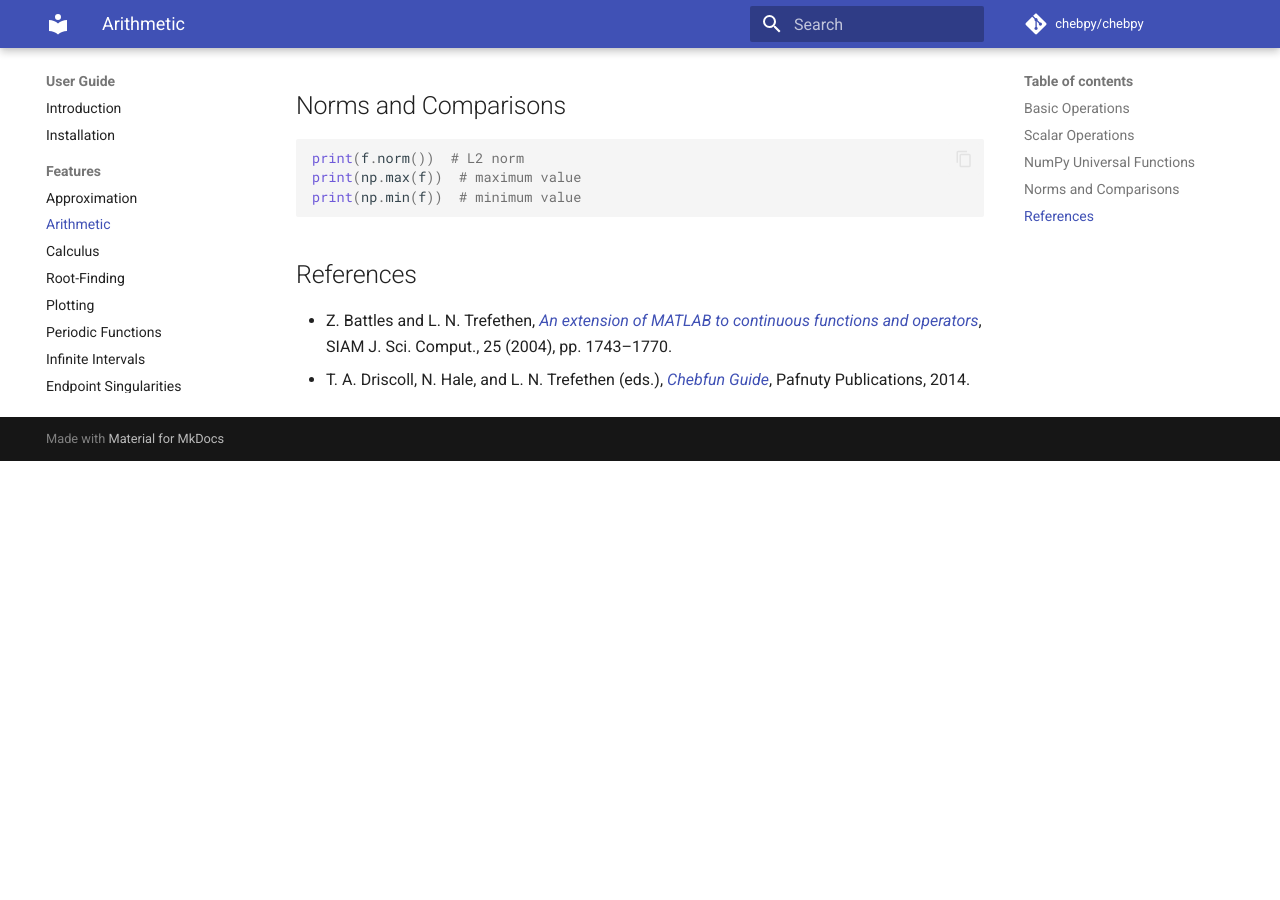
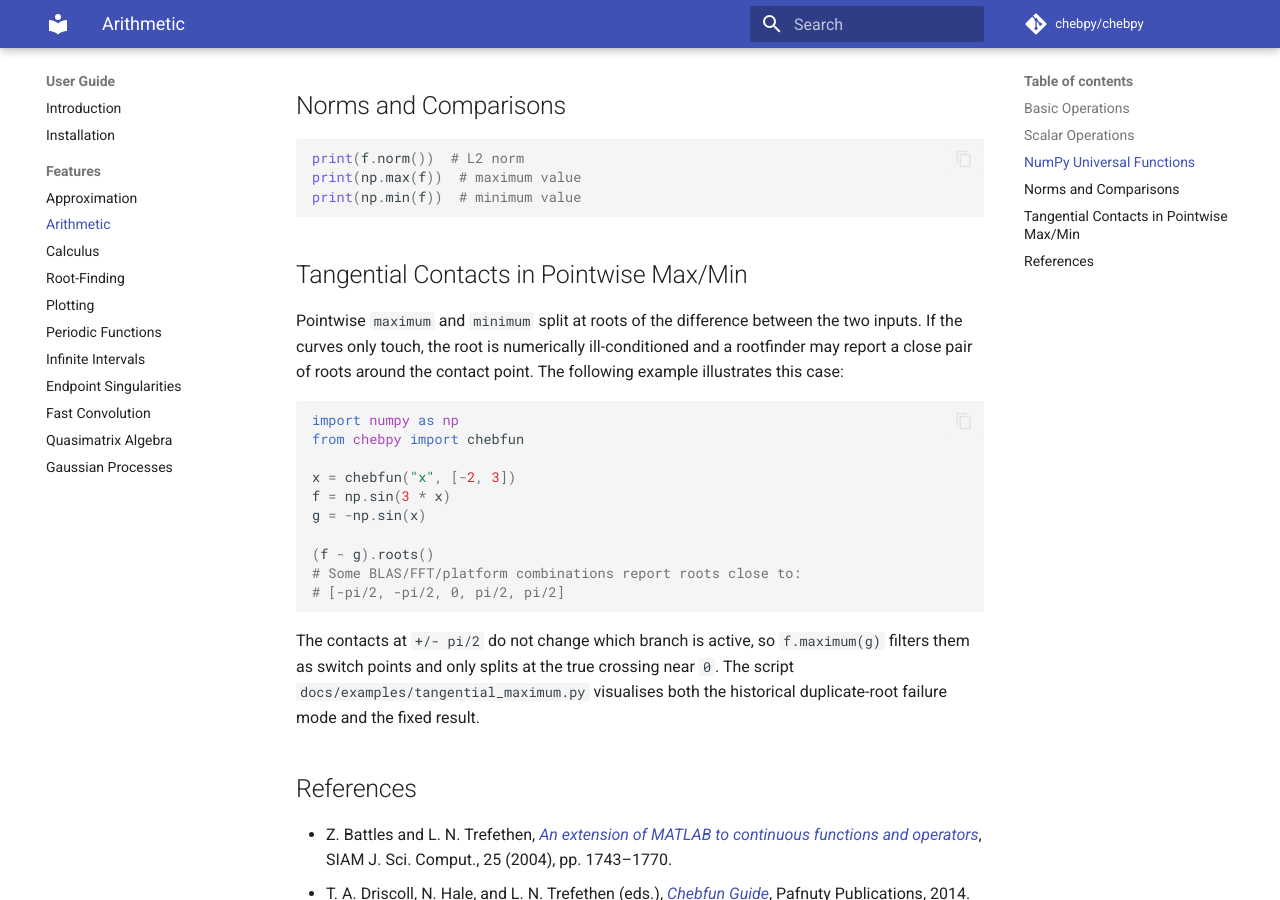
Before and after one commit to chebpy/chebpy, an MkDocs documentation site: the page built from docs/user/features/arithmetic.md, in a window 1280 px wide and 900 px high, scrolled down 951 px. Built offline with MkDocs 1.6.1 and Material for MkDocs 9.7.7, drawn with Linux system fonts in a browser that asks for light colours; comment, search, counter and statistics services are not loaded; the version menu is left out; before the commit the page ends 1412 px from its top, so only the background shows below that.

Commit message:
Fix max/min tangential root switches (#400)
* Fix max/min tangential root switches

* Rename

* Linter & Tests

* Fix pointwise root filtering checks

* Pin compatible Hatchling metadata version

---------

Co-authored-by: copilot-swe-agent[bot] <198982749+Copilot@users.noreply.github.com>
Co-authored-by: Mark Richardson <markrichardson@users.noreply.github.com>
Co-authored-by: markrichardson <5681211+markrichardson@users.noreply.github.com>

````diff
--- a/docs/user/features/arithmetic.md
+++ b/docs/user/features/arithmetic.md
@@ -46,6 +46,32 @@ print(np.max(f))  # maximum value
 print(np.min(f))  # minimum value
 ```
 
+## Tangential Contacts in Pointwise Max/Min
+
+Pointwise `maximum` and `minimum` split at roots of the difference between
+the two inputs.  If the curves only touch, the root is numerically
+ill-conditioned and a rootfinder may report a close pair of roots around the
+contact point.  The following example illustrates this case:
+
+```python
+import numpy as np
+from chebpy import chebfun
+
+x = chebfun("x", [-2, 3])
+f = np.sin(3 * x)
+g = -np.sin(x)
+
+(f - g).roots()
+# Some BLAS/FFT/platform combinations report roots close to:
+# [-pi/2, -pi/2, 0, pi/2, pi/2]
+```
+
+The contacts at `+/- pi/2` do not change which branch is active, so
+`f.maximum(g)` filters them as switch points and only splits at the true
+crossing near `0`.  The script
+`docs/examples/tangential_maximum.py` visualises both the historical
+duplicate-root failure mode and the fixed result.
+
 ## References
 
 - Z. Battles and L. N. Trefethen,
````
Also changed, not shown: docs/examples/tangential_maximum.py (added, +84 -0 lines), 2 other files.
